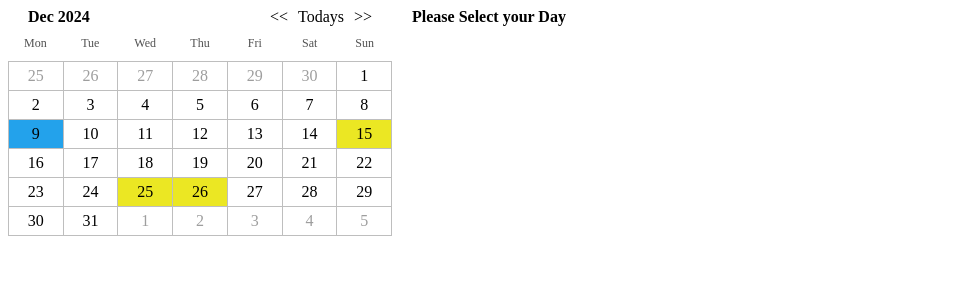
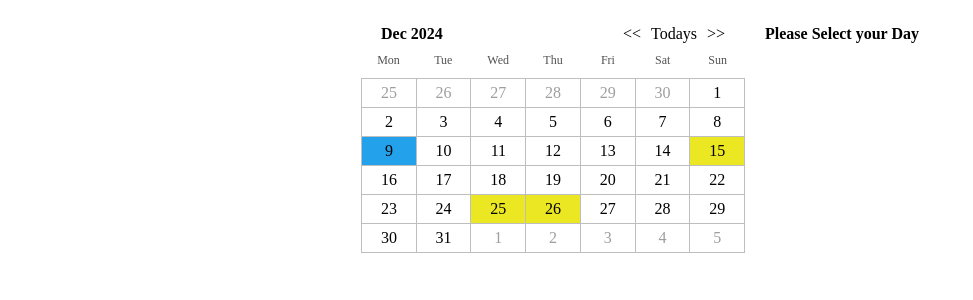
Before and after one commit to Tonyfilho/Angular_Calendar, an Angular app: page / in a window 1280 px wide. Shown: the top 300 px of the page, without its empty margins (0-973 px from the left). Built offline with nearby package versions, Linux system fonts and the light colour scheme.

Commit message:
fixing css

```diff
--- a/src/app/calendar/calendar.component.css
+++ b/src/app/calendar/calendar.component.css
@@ -1,10 +1,14 @@
 .calendar-container {
     display: flex;
+    align-items: start;
+    justify-content: center;
+    margin-top: 2%;
   }
 
   .calendar {
     padding-right: 10px;
     min-width: 384px;
+    width: min-content;
   }
 
   .calendar-headline {
--- a/src/app/calendar/calendar.component.html
+++ b/src/app/calendar/calendar.component.html
@@ -26,7 +26,7 @@
             <div [ngClass]="{'calendar-grid-cell' : true,
             'calendar-grid-cell-active': this.activeDate()?.toISODate() === itemDays?.toISODate()
             , 'calendar-grid-cell-inactive': itemDays.month !== this.firstDayOfActiveMonth().month,
-            'calendar-grid-cell-active-day-now' : this.todayNumber === itemDays.toFormat('yyyy-MM-dd'),
+            'calendar-grid-cell-active-day-now' : this.todayYearMonthDay === itemDays.toFormat('yyyy-MM-dd'),
            ' calendar-grid-cell-active-meeting' : this.meetings()[itemDays.toFormat('yyyy-MM-dd')]
             }"
                 (click)="this.activeDate.set(itemDays)">
--- a/src/app/calendar/calendar.component.ts
+++ b/src/app/calendar/calendar.component.ts
@@ -20,7 +20,7 @@ export class CalendarComponent {
   /**Temos q ter uma variavel para o dia clicado */
   activeDate: WritableSignal<DateTime | null> = signal(null);
 
-  todayNumber = DateTime.now().toFormat('yyyy-MM-dd');
+  todayYearMonthDay = DateTime.now().toFormat('yyyy-MM-dd');
   /** hoje */
   today: Signal<DateTime> = signal(DateTime.local());
 
```
